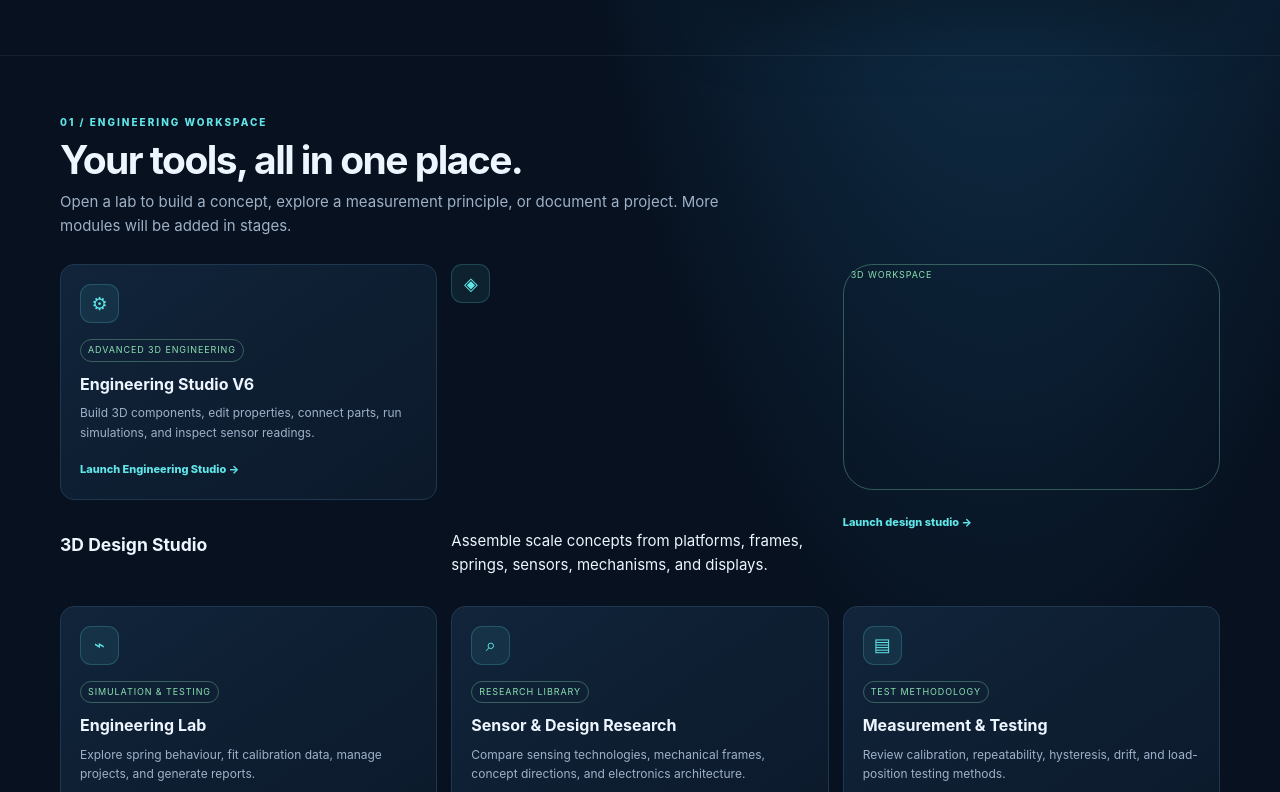
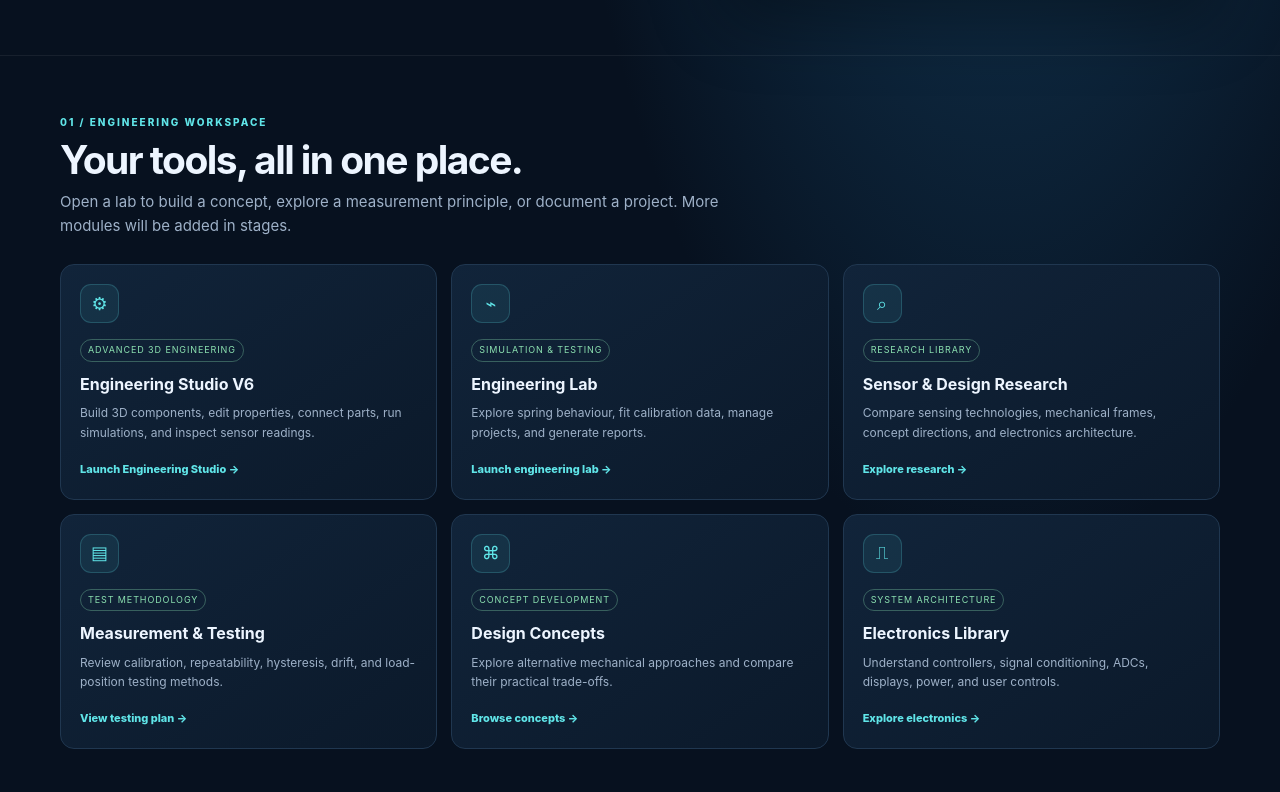
Before and after one commit to mahmoudtaema023-glitch/WEIGHTLAB-X1, a plain HTML site: page index.html in a window 1280 px wide. Shown: the part 502-1294 px from the top of the page. Drawn offline with Linux system fonts and the light colour scheme.

Commit message:
Update index.html

```diff
--- a/index.html
+++ b/index.html
@@ -308,13 +308,6 @@ Open a lab to build a concept, explore a measurement principle, or document a pr
 <span class="link">Launch Engineering Studio →</span>
 </a>
 
-<div class="icon">◈</div>
-<span class="label" data-en="3D workspace" data-ar="مساحة ثلاثية الأبعاد">3D workspace</span>
-<h3 data-en="3D Design Studio" data-ar="استوديو التصميم ثلاثي الأبعاد">3D Design Studio</h3>
-<p data-en="Assemble scale concepts from platforms, frames, springs, sensors, mechanisms, and displays." data-ar="جمّع نماذج الموازين باستخدام المنصات والهياكل والنوابض والمستشعرات والآليات والشاشات.">Assemble scale concepts from platforms, frames, springs, sensors, mechanisms, and displays.</p>
-<span class="link" data-en="Launch design studio →" data-ar="افتح استوديو التصميم →">Launch design studio →</span>
-</a>
-
 <a class="card" href="weightlab_x1_engineering_lab_v3.html">
 <div class="icon">⌁</div>
 <span class="label" data-en="Simulation & testing" data-ar="المحاكاة والاختبار">Simulation & testing</span>
```
